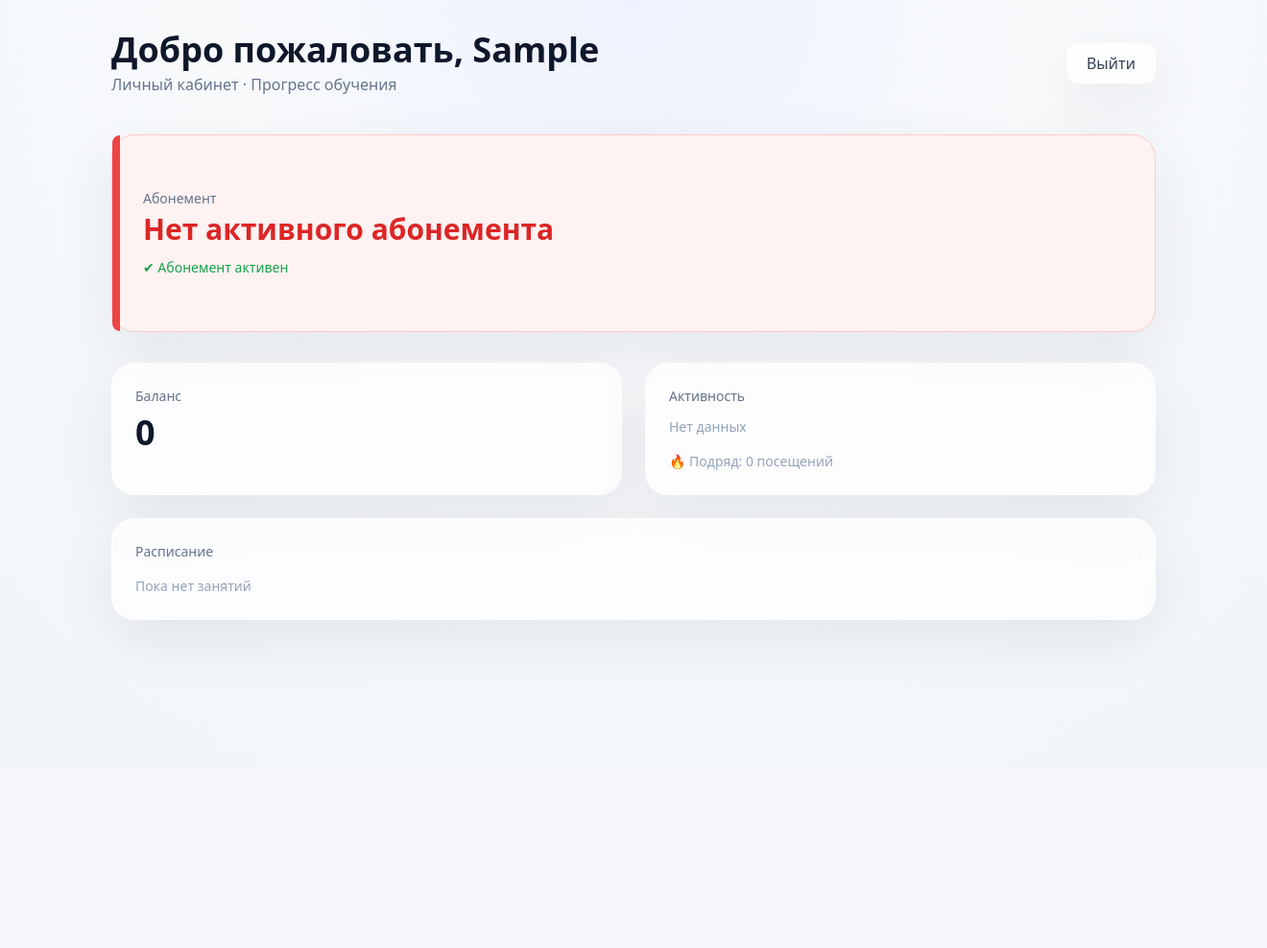
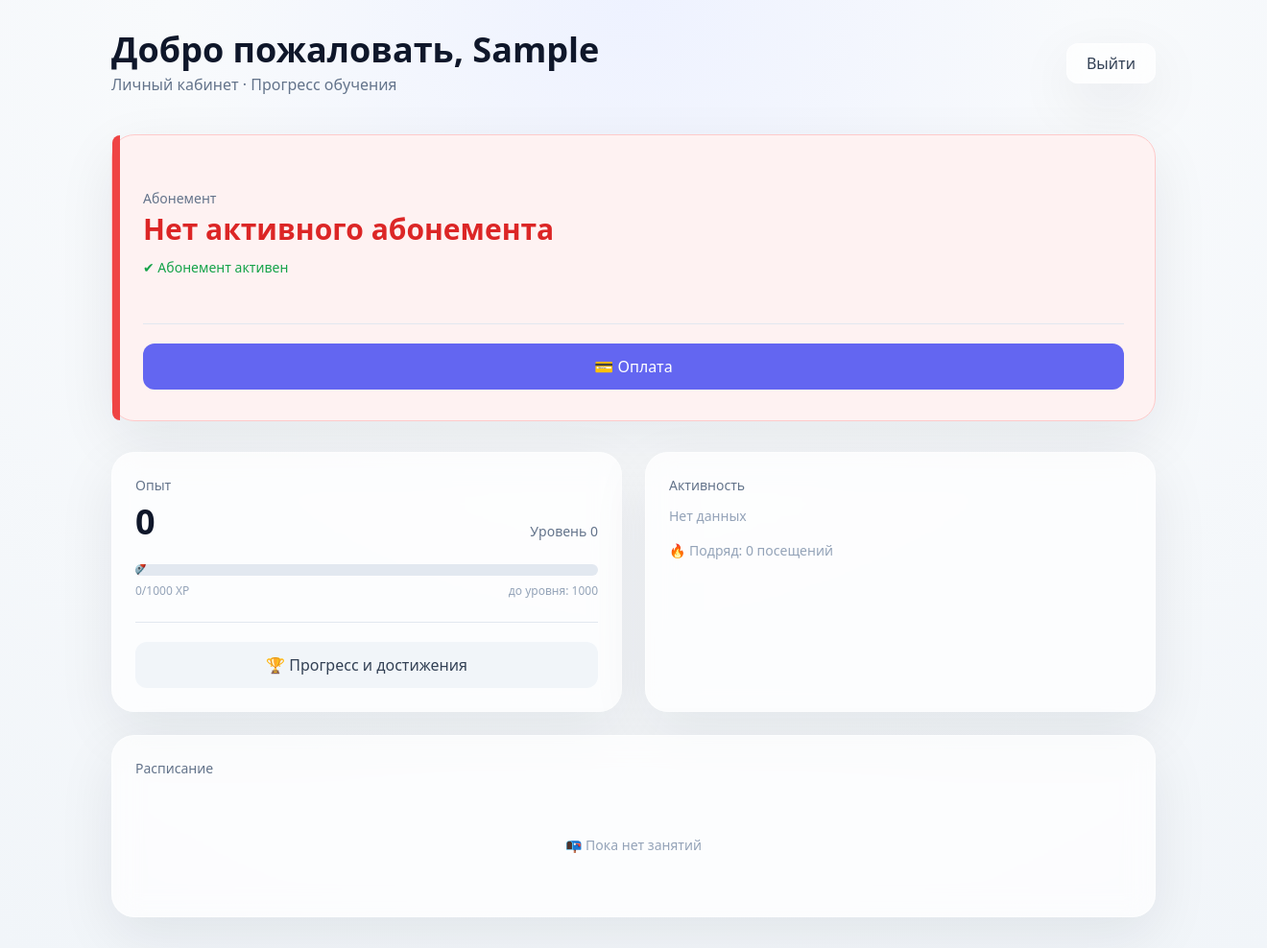
Before and after one commit to mixer22/SynthSchoolCRM, a Django app: page / in a window 1320 px wide; the page is wider, and only the part inside the window is pictured. Shown: that part at 96% size. Before the commit the page ends 662 px from the top of that part, so only its background shows below. Run offline with Django 5.2, Linux system fonts and the light colour scheme; the visitor is signed in with stand-in values (Sample User, id 1); data comes from the database, SQL or seed files in the repository; some libraries are stand-ins or nearby versions.

Commit message:
version 4.8 fixed bags added payment and levels page for dashboard

```diff
--- a/synth/apps/crm/views/main_views.py
+++ b/synth/apps/crm/views/main_views.py
@@ -10,6 +10,13 @@ def dashboard(request):
     user = request.user
 
     balance_obj = Experience.get_for_user(user)
+
+    total_xp = balance_obj.total_xp if balance_obj else 0
+
+    level = total_xp // 1000
+    xp_in_level = total_xp % 1000
+    xp_percent = int((xp_in_level / 1000) * 100) if total_xp else 0
+    xp_left = 1000 - xp_in_level
 
     student = getattr(user, "student_profile", None)
 
@@ -84,7 +91,7 @@ def dashboard(request):
             # ✅ НОРМАЛЬНЫЙ ПРОГРЕСС
 
             if total > 0:
-                progress = 100 - round((total / used) * 100, 1)
+                progress = int((used / total) * 100)
 
         # =========================
 
@@ -112,28 +119,64 @@ def dashboard(request):
 
         "user": user,
 
-        "balance": balance_obj.total_xp,
+        "balance": total_xp,
+
+        "level": level,
+        "xp_in_level": xp_in_level,
+        "xp_percent": xp_percent,
+        "xp_left": xp_left,
 
         "groups": groups,
-
         "lessons": lessons,
 
         "subscription": subscription,
 
         "used": used,
-
         "total": total,
-
         "remaining": remaining,
-
         "debt": debt,
 
-        "progress": progress,  # 🔥 ВАЖНО
+        "progress": progress,
 
         "recent_attendance": recent_attendance,
+        "streak": streak,
+    })
 
-        "streak": streak,
+LEVEL_REWARDS = {
+    1: "🎉 Старт",
+    5: "🍫 Сладость",
+    10: "🎁 Стикеры",
+    20: "👕 Мерч",
+    30: "🎓 Сертификат",
+}
 
+@login_required
+def levels_page(request):
+    user = request.user
+    xp = Experience.get_for_user(user)
+
+    total_xp = xp.total_xp if xp else 0
+    level = total_xp // 1000
+
+    return render(request, "dashboard/levels.html", {
+        "level": level,
+        "total_xp": total_xp,
+        "rewards": LEVEL_REWARDS
+    })
+
+@login_required
+def payment_page(request):
+    student = request.user.student_profile
+
+    subscription = (
+        student.subscriptions
+        .filter(is_active=True)
+        .order_by("-created_at")
+        .first()
+    )
+
+    return render(request, "dashboard/payment.html", {
+        "subscription": subscription
     })
 
 
--- a/synth/config/urls.py
+++ b/synth/config/urls.py
@@ -1,13 +1,15 @@
 from django.urls import path
 
 from apps.crm.admin_site import admin_site
-from apps.crm.views.main_views import dashboard, user_login, user_logout
+from apps.crm.views.main_views import dashboard, user_login, user_logout, payment_page, levels_page
 
 
 urlpatterns = [
     path('', dashboard, name='dashboard'),
     path('login/', user_login, name='login'),
     path('logout/', user_logout, name='logout'),
+    path("payment/", payment_page, name="payment"),
+    path("levels/", levels_page, name="levels"),
 
     # custom crm admin
     path('admin/', admin_site.urls),
--- a/synth/templates/dashboard/dashboard.html
+++ b/synth/templates/dashboard/dashboard.html
@@ -65,12 +65,16 @@
     </div>
 
     <!-- 🎟 SUBSCRIPTION -->
-    <div class="glass soft-shadow rounded-3xl p-8 mb-8 flex items-center justify-between relative
+    <!-- 🎟 SUBSCRIPTION -->
+<div class="glass soft-shadow rounded-3xl p-8 mb-8 relative
     {% if debt > 0 or remaining == 0 %}bg-red-50 border border-red-200{% endif %}">
 
     {% if debt > 0 or remaining == 0 %}
         <div class="absolute left-0 top-0 bottom-0 w-2 bg-red-500 rounded-l-3xl"></div>
     {% endif %}
+
+    <!-- TOP CONTENT -->
+    <div class="flex items-center justify-between">
 
         <!-- TEXT -->
         <div>
@@ -119,15 +123,80 @@
 
     </div>
 
+    <!-- ACTION BAR (ВНИЗУ) -->
+    <div class="mt-6 pt-5 border-t border-slate-200 flex gap-3">
+
+        <a href="/payment/"
+           class="flex-1 text-center px-4 py-3 rounded-xl bg-indigo-500 text-white
+                  hover:bg-indigo-600 transition font-medium">
+            💳 Оплата
+        </a>
+    </div>
+
+</div>
+
+
     <!-- GRID -->
     <div class="grid grid-cols-1 md:grid-cols-2 gap-6">
 
-        <!-- BALANCE -->
+
+    <!-- XP -->
+<!-- XP -->
 <div class="glass soft-shadow rounded-3xl p-6">
-            <div class="text-sm text-slate-500">Баланс</div>
-            <div class="text-4xl font-bold text-slate-900 mt-2">
+
+    <div class="text-sm text-slate-500">Опыт</div>
+
+    <!-- LEVEL -->
+    <div class="flex items-end justify-between mt-2">
+        <div class="text-4xl font-bold text-slate-900">
             {{ balance|default:0 }}
         </div>
+
+        <div class="text-sm text-slate-500">
+            Уровень {{ level }}
+        </div>
+    </div>
+
+
+    <!-- PROGRESS BAR -->
+<div class="mt-6 relative">
+
+    <!-- BAR -->
+    <div class="w-full h-3 bg-slate-200 rounded-full overflow-hidden relative">
+
+        <div class="h-full rounded-full
+            bg-gradient-to-r from-indigo-500 to-purple-500
+            transition-all duration-700"
+            style="width: {{ xp_percent }}%;">
+        </div>
+
+        <!-- 🚀 ROCKET -->
+        <div class="absolute top-1/2 -translate-y-1/2
+                    transition-all duration-700"
+             style="left: calc({{ xp_percent }}% - 10px);">
+
+            <div class="text-lg">
+                🚀
+            </div>
+
+        </div>
+
+    </div>
+
+        <!-- LABELS -->
+        <div class="flex justify-between text-xs text-slate-400 mt-2">
+            <span>{{ xp_in_level }}/1000 XP</span>
+            <span>до уровня: {{ xp_left }}</span>
+        </div>
+        <div class="mt-6 pt-5 border-t border-slate-200 flex gap-3">
+            <a href="/levels/"
+           class="flex-1 text-center px-4 py-3 rounded-xl bg-slate-100 text-slate-700
+                  hover:bg-slate-200 transition font-medium">
+            🏆 Прогресс и достижения
+        </a>
+    </div>
+</div>
+
 </div>
 
         <!-- ACTIVITY -->
@@ -159,22 +228,57 @@
     </div>
 
         <!-- SCHEDULE -->
+    <!-- SCHEDULE -->
 <div class="mt-6 glass soft-shadow rounded-3xl p-6">
 
-        <div class="text-sm text-slate-500 mb-4">Расписание</div>
+    <div class="flex justify-between items-center mb-5">
+        <div class="text-sm text-slate-500">Расписание</div>
+    </div>
 
-        <div class="space-y-2">
+    <div class="space-y-3">
         {% for l in lessons %}
-                <div class="flex justify-between items-center p-4 rounded-2xl bg-white/60">
-                    <span class="font-medium text-slate-800">
-                        {{ l.get_weekday_display }}
-                    </span>
-                    <span class="text-sm text-slate-500">
+            <div class="relative flex items-center justify-between p-4 rounded-2xl
+                        bg-white border border-slate-100
+                        hover:shadow-md hover:scale-[1.01]
+                        transition">
+
+                <!-- LEFT ACCENT -->
+                <div class="absolute left-0 top-0 bottom-0 w-1.5 bg-indigo-500 rounded-l-2xl"></div>
+
+                <!-- LEFT: DAY -->
+                <div class="flex items-center gap-4 ml-2">
+
+                    <!-- circle -->
+                    <div class="w-10 h-10 flex items-center justify-center
+                                rounded-full bg-indigo-100 text-indigo-600
+                                font-semibold text-sm">
+                        {{ l.get_weekday_display|slice:":2" }}
+                    </div>
+
+                    <div>
+                        <div class="text-sm font-semibold text-slate-800">
+                            Занятие
+                        </div>
+                    </div>
+
+                </div>
+
+                <!-- RIGHT: TIME -->
+                <div class="text-right">
+                    <div class="text-xl font-bold text-indigo-600">
                         {{ l.time|time:"H:i" }}
-                    </span>
                     </div>
+                    <div class="text-xs text-slate-400">
+                        время
+                    </div>
+                </div>
+
+            </div>
+
         {% empty %}
-                <div class="text-slate-400 text-sm">Пока нет занятий</div>
+            <div class="text-center py-10 text-slate-400 text-sm">
+                📭 Пока нет занятий
+            </div>
         {% endfor %}
     </div>
 
@@ -193,7 +297,7 @@ new Chart(document.getElementById('subscriptionChart'), {
     type: 'doughnut',
     data: {
         datasets: [{
-            data: [used, remaining],
+            data: [remaining, used],
             backgroundColor: ['#6366f1', '#e2e8f0'],
             borderWidth: 0
         }]
```
Also changed, not shown: synth/templates/dashboard/levels.html (added, +39 -0 lines), synth/templates/dashboard/payment.html (added, +37 -0 lines). Lines whose indentation alone changed are shown as unchanged.
